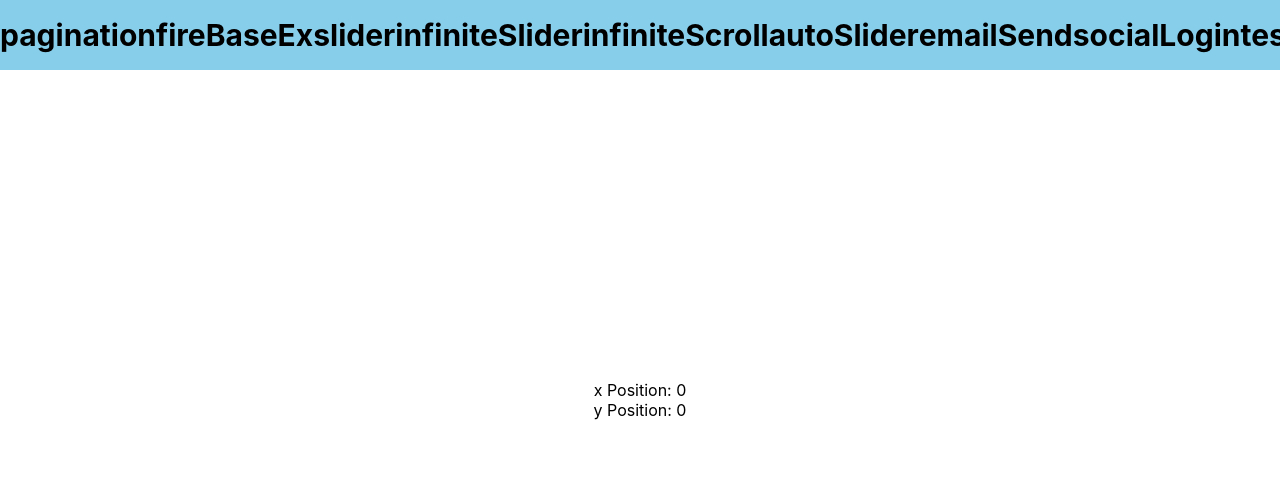
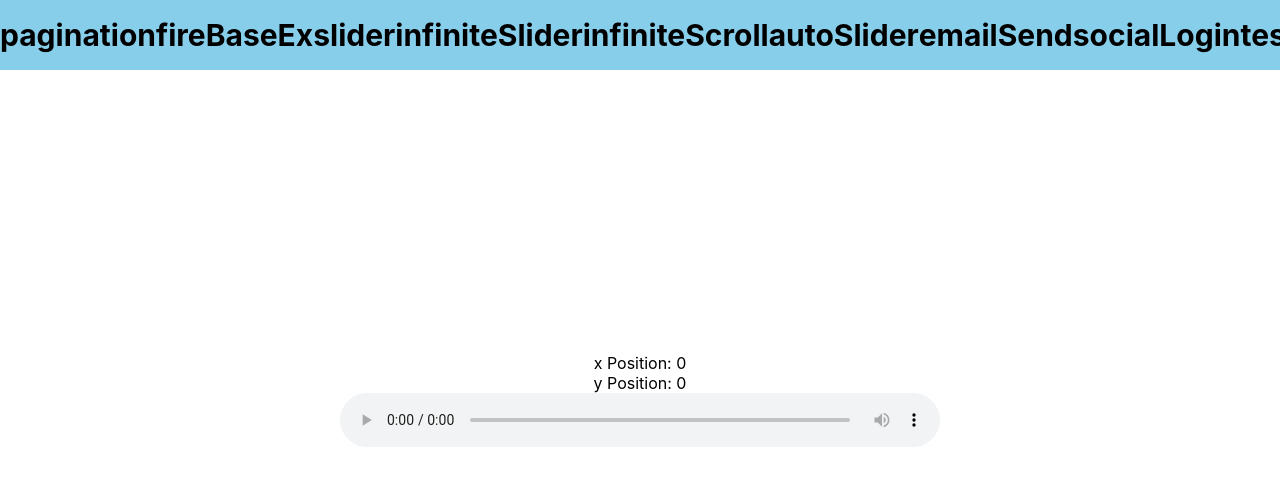
Before and after one commit to LeeHoHyun-hemtory/react-typescript, a React (Create React App) app: page /test in a window 1280 px wide. Shown: the top 486 px of the page. Built offline with nearby package versions, Linux system fonts and the light colour scheme; no server answers.

Commit message:
기타 수정

```diff
--- a/src/pages/autoSlider/AutoSlider.tsx
+++ b/src/pages/autoSlider/AutoSlider.tsx
@@ -110,8 +110,8 @@ const AutoSlider = () => {
   }, [onTimer]);
 
   useInterval(() => {
+    setTransition(1);
     setXPosition(xPosition - width);
-    setTransition(1);
   }, onTimer ? 3000 : null);
 
   const moveImage = (dir: string) => {
--- a/src/pages/test/Test.tsx
+++ b/src/pages/test/Test.tsx
@@ -7,6 +7,10 @@ const SCContainer = styled.div`
   height: 100vh;
   ${mixin.flexSet('center', 'center', 'column')};
 `;
+
+const SCAudio = styled.audio`
+  width: 600px;
+`
 
 interface Param {
   (name: string,
@@ -37,6 +41,7 @@ const Test = () => {
       <Nav />
       <div>x Position: {mouseP.x}</div>
       <div>y Position: {mouseP.y}</div>
+      <SCAudio onPlay={() => alert('audio')} src='https://t1.daumcdn.net/cfile/tistory/195F9B134C5A45C838?original' controls/>
       {/* <Img src='https://www.ui4u.go.kr/depart/img/content/sub03/img_con03030100_01.jpg'></Img>
       <Img src='https://www.ui4u.go.kr/depart/img/content/sub03/img_con03030100_01.jpg'></Img>
       <Img src='https://www.ui4u.go.kr/depart/img/content/sub03/img_con03030100_01.jpg'></Img> */}
```
Also changed, not shown: 1 other file (tests, documents, lock files or other folders).
